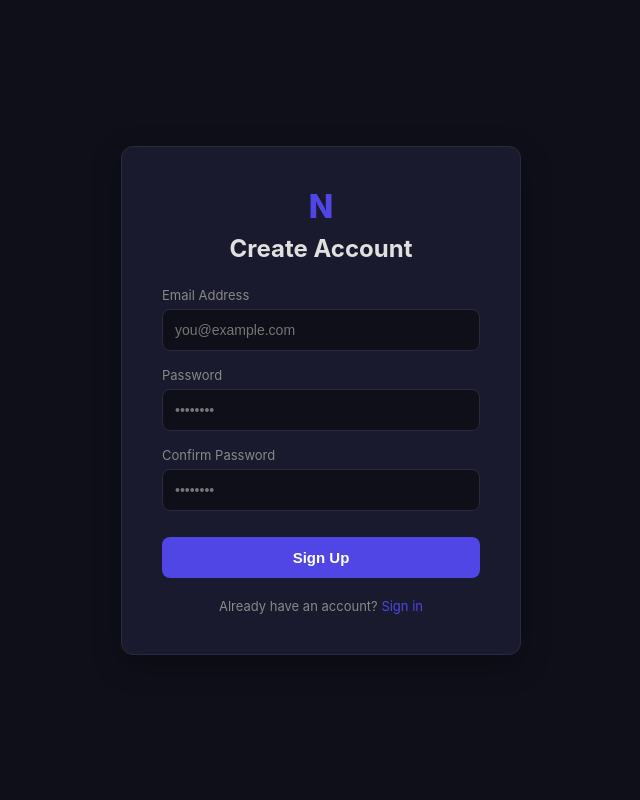
After one commit to hafiz-m-awais/NeuroTutor, a Flask app: page /register in a window 1280 px wide. The commit adds this page. Shown: the whole page, without its empty margins (319-959 px from the left). Run offline with Flask 3, Linux system fonts and the light colour scheme.

Commit message:
feat: implement full-stack AI tutor features including chat interface, debugger, roadmap system, and user authentication

```diff
--- a/app.py
+++ b/app.py
@@ -5,9 +5,11 @@ from cachetools import TTLCache
 from flask import Flask, request, jsonify, render_template, Response, stream_with_context, session
 from flask_limiter import Limiter
 from flask_limiter.util import get_remote_address
+from flask_login import LoginManager, login_user, logout_user, login_required, current_user
 from config import Config
 from modules.validators import validate_request
 from werkzeug.utils import secure_filename
+from modules.models import db, User
 from modules.ai import build_prompt, stream_response, stream_debug, generate_quiz, generate_roadmap, generate_compare, initialize_keys
 logging.basicConfig(
     level=logging.INFO,
@@ -21,15 +23,37 @@ log = logging.getLogger(__name__)
 
 app = Flask(__name__)
 app.secret_key = Config.SECRET_KEY
+app.config['SQLALCHEMY_DATABASE_URI'] = Config.SQLALCHEMY_DATABASE_URI
+app.config['SQLALCHEMY_TRACK_MODIFICATIONS'] = Config.SQLALCHEMY_TRACK_MODIFICATIONS
 app.config.update(
     SESSION_COOKIE_SAMESITE="None",
     SESSION_COOKIE_SECURE=True,
 )
+
+# Initialize Database and LoginManager
+db.init_app(app)
+login_manager = LoginManager()
+login_manager.init_app(app)
+login_manager.login_view = 'login'
+
+@login_manager.user_loader
+def load_user(user_id):
+    return User.query.get(int(user_id))
+
+with app.app_context():
+    db.create_all()
 initialize_keys()
 log.info(f"Total API keys loaded: {len(Config.GEMINI_API_KEYS)}")
 
+def get_real_ip():
+    """Resolve IP correctly behind Hugging Face / Nginx reverse proxy."""
+    forwarded = request.headers.get('X-Forwarded-For')
+    if forwarded:
+        return forwarded.split(',')[0].strip()
+    return request.remote_addr
+
 limiter = Limiter(
-    get_remote_address,
+    get_real_ip,
     app=app,
     default_limits=[Config.RATE_LIMIT_PER_DAY, Config.RATE_LIMIT_PER_HOUR],
     storage_uri="memory://"
@@ -37,9 +61,58 @@ limiter = Limiter(
 
 
 @app.route('/')
+@login_required
 def home():
     log.info("Home accessed")
-    return render_template('index.html')
+    return render_template('index.html', current_user=current_user)
+
+# --- Authentication Routes ---
+
+@app.route('/register', methods=['GET', 'POST'])
+@limiter.limit("5 per minute")
+def register():
+    if request.method == 'GET':
+        return render_template('register.html')
+
+    data = request.json
+    email = data.get('email')
+    password = data.get('password')
+
+    if not email or not password:
+        return jsonify({'error': 'Email and password are required'}), 400
+
+    if User.query.filter_by(email=email).first():
+        return jsonify({'error': 'Email already registered'}), 400
+
+    user = User(email=email)
+    user.set_password(password)
+    db.session.add(user)
+    db.session.commit()
+
+    login_user(user)
+    return jsonify({'success': True, 'message': 'Registration successful'})
+
+@app.route('/login', methods=['GET', 'POST'])
+@limiter.limit("10 per minute")
+def login():
+    if request.method == 'GET':
+        return render_template('login.html')
+
+    data = request.json
+    email = data.get('email')
+    password = data.get('password')
+
+    user = User.query.filter_by(email=email).first()
+    if user and user.check_password(password):
+        login_user(user)
+        return jsonify({'success': True, 'message': 'Logged in successfully'})
+
+    return jsonify({'error': 'Invalid email or password'}), 401
+
+@app.route('/logout', methods=['POST', 'GET'])
+def logout():
+    logout_user()
+    return render_template('login.html', message='Logged out successfully')
 
 
 @app.before_request
@@ -47,9 +120,16 @@ def csrf_origin_check():
     if request.method == 'POST':
         origin = request.headers.get('Origin') or request.headers.get('Referer', '')
         if origin:
+            # Origin present — check it's in our allowlist
             allowed = any(origin.startswith(o) for o in Config.ALLOWED_ORIGINS)
             if not allowed:
                 log.warning(f"CSRF blocked — Origin: {origin}")
+                return jsonify({'error': 'Forbidden'}), 403
+        else:
+            # No Origin/Referer — only allow if AJAX header present (blocks raw curl)
+            xhr = request.headers.get('X-Requested-With', '')
+            if xhr.lower() != 'xmlhttprequest':
+                log.warning(f"CSRF blocked — no Origin/Referer and missing XHR header")
                 return jsonify({'error': 'Forbidden'}), 403
 
 
--- a/config.py
+++ b/config.py
@@ -12,6 +12,8 @@ class Config:
     GROQ_API_KEY = os.getenv('GROQ_API_KEY')
     OPENROUTER_API_KEY = os.getenv('OPENROUTER_API_KEY')
     SECRET_KEY = os.getenv('SECRET_KEY', os.urandom(32).hex())
+    SQLALCHEMY_DATABASE_URI = os.getenv('DATABASE_URL', 'sqlite:///neurotutor.db')
+    SQLALCHEMY_TRACK_MODIFICATIONS = False
     MAX_INPUT_LENGTH = 3000
     MIN_INPUT_LENGTH = 3
     MAX_OUTPUT_TOKENS = 1024
--- a/modules/prompts.py
+++ b/modules/prompts.py
@@ -229,12 +229,24 @@ Keep it concise, encouraging, and student-friendly. Use formatting (bolding) to
 def get_document_qa_prompt(docs: list, question: str) -> str:
     prompt = "You are helping a Pakistani CS student understand the provided documents.\n\n"
 
-    # Partition the 8000 character limit evenly among all documents
-    chars_per_doc = 8000 // max(1, len(docs))
+    # Fix 8: Smarter context — for long docs, include both start AND end
+    # Total budget: 10000 chars, partitioned per document
+    total_budget = 10000
+    chars_per_doc = total_budget // max(1, len(docs))
+    head_chars = int(chars_per_doc * 0.75)  # 75% from start (intro, definitions)
+    tail_chars = int(chars_per_doc * 0.25)  # 25% from end (conclusions, summaries)
 
     for i, doc in enumerate(docs):
+        content = doc['content']
         prompt += f"--- Document {i+1}: {doc['filename']} ---\n"
-        prompt += f"{doc['content'][:chars_per_doc]}\n\n"
+
+        if len(content) > chars_per_doc:
+            # Long document: include head + tail with divider
+            head = content[:head_chars]
+            tail = content[-tail_chars:]
+            prompt += f"{head}\n\n[... document continues ...]\n\n{tail}\n\n"
+        else:
+            prompt += f"{content}\n\n"
 
     prompt += f"Student question: {question}\n\n"
     prompt += "Answer based on the document contents. If the answer requires comparing documents, do so clearly. If the answer is not in the documents, say so clearly.\nKeep the answer concise and educational."
--- a/requirements.txt
+++ b/requirements.txt
@@ -10,3 +10,5 @@ python-dotenv==1.0.1
 Werkzeug==3.1.8
 openpyxl>=3.1.0
 cachetools>=5.3.0
+Flask-SQLAlchemy==3.1.1
+Flask-Login==0.6.3
--- a/static/js/debugger.js
+++ b/static/js/debugger.js
@@ -40,7 +40,7 @@ async function submitDebug() {
   try {
     const res = await fetch('/debug', {
       method: 'POST',
-      headers: { 'Content-Type': 'application/json' },
+      headers: { 'Content-Type': 'application/json', 'X-Requested-With': 'XMLHttpRequest' },
       body: JSON.stringify({ code })
     });
 
--- /dev/null
+++ b/templates/register.html
@@ -0,0 +1,164 @@
+<!doctype html>
+<html lang="en">
+  <head>
+    <meta charset="UTF-8" />
+    <meta name="viewport" content="width=device-width, initial-scale=1.0" />
+    <title>Register - NeuroTutor</title>
+    <link rel="stylesheet" href="/static/css/main.css" />
+    <link rel="stylesheet" href="/static/css/dark.css" />
+    <style>
+      body {
+        display: flex;
+        align-items: center;
+        justify-content: center;
+        height: 100vh;
+        background: var(--bg);
+        color: var(--text);
+        margin: 0;
+        font-family: -apple-system, BlinkMacSystemFont, "Segoe UI", Roboto, Oxygen-Sans, Ubuntu, Cantarell, "Helvetica Neue", sans-serif;
+      }
+      .auth-container {
+        background: var(--card-bg);
+        padding: 40px;
+        border-radius: 12px;
+        border: 1px solid var(--border);
+        box-shadow: 0 10px 30px rgba(0, 0, 0, 0.3);
+        width: 100%;
+        max-width: 400px;
+        text-align: center;
+      }
+      .auth-container h2 {
+        margin-top: 0;
+        margin-bottom: 24px;
+        font-size: 24px;
+      }
+      .input-group {
+        margin-bottom: 16px;
+        text-align: left;
+      }
+      .input-group label {
+        display: block;
+        font-size: 13px;
+        color: var(--subtext);
+        margin-bottom: 6px;
+      }
+      .input-group input {
+        width: 100%;
+        padding: 12px;
+        border: 1px solid var(--border);
+        border-radius: 8px;
+        background: var(--bg);
+        color: var(--text);
+        box-sizing: border-box;
+        font-size: 14px;
+      }
+      .input-group input:focus {
+        outline: none;
+        border-color: var(--accent);
+      }
+      .auth-btn {
+        width: 100%;
+        padding: 12px;
+        background: var(--accent);
+        color: white;
+        border: none;
+        border-radius: 8px;
+        font-size: 15px;
+        font-weight: 600;
+        cursor: pointer;
+        transition: opacity 0.2s;
+        margin-top: 10px;
+      }
+      .auth-btn:hover {
+        opacity: 0.9;
+      }
+      .auth-footer {
+        margin-top: 20px;
+        font-size: 13px;
+        color: var(--subtext);
+      }
+      .auth-footer a {
+        color: var(--accent);
+        text-decoration: none;
+      }
+      .error-msg {
+        color: #f44336;
+        font-size: 13px;
+        margin-bottom: 16px;
+        display: none;
+      }
+    </style>
+  </head>
+  <body class="dark">
+    <div class="auth-container">
+      <div style="font-size: 32px; font-weight: 800; color: var(--accent); margin-bottom: 8px;">N</div>
+      <h2>Create Account</h2>
+
+      <div class="error-msg" id="error-msg"></div>
+
+      <form id="register-form">
+        <div class="input-group">
+          <label>Email Address</label>
+          <input type="email" id="email" required placeholder="you@example.com" />
+        </div>
+        <div class="input-group">
+          <label>Password</label>
+          <input type="password" id="password" required minlength="6" placeholder="••••••••" />
+        </div>
+        <div class="input-group">
+          <label>Confirm Password</label>
+          <input type="password" id="confirm-password" required minlength="6" placeholder="••••••••" />
+        </div>
+        <button type="submit" class="auth-btn" id="submit-btn">Sign Up</button>
+      </form>
+
+      <div class="auth-footer">
+        Already have an account? <a href="/login">Sign in</a>
+      </div>
+    </div>
+
+    <script>
+      document.getElementById('register-form').addEventListener('submit', async (e) => {
+        e.preventDefault();
+        const email = document.getElementById('email').value;
+        const password = document.getElementById('password').value;
+        const confirm = document.getElementById('confirm-password').value;
+        const btn = document.getElementById('submit-btn');
+        const errEl = document.getElementById('error-msg');
+
+        if (password !== confirm) {
+            errEl.textContent = "Passwords do not match.";
+            errEl.style.display = 'block';
+            return;
+        }
+
+        btn.disabled = true;
+        btn.textContent = 'Creating account...';
+        errEl.style.display = 'none';
+
+        try {
+          const res = await fetch('/register', {
+            method: 'POST',
+            headers: { 'Content-Type': 'application/json', 'X-Requested-With': 'XMLHttpRequest' },
+            body: JSON.stringify({ email, password })
+          });
+
+          const data = await res.json();
+          if (res.ok) {
+            window.location.href = '/';
+          } else {
+            errEl.textContent = data.error;
+            errEl.style.display = 'block';
+            btn.disabled = false;
+            btn.textContent = 'Sign Up';
+          }
+        } catch (err) {
+          errEl.textContent = 'Connection error.';
+          errEl.style.display = 'block';
+          btn.disabled = false;
+          btn.textContent = 'Sign Up';
+        }
+      });
+    </script>
+  </body>
+</html>
```
Also changed, not shown: modules/ai.py (+62 -29 lines), modules/models.py (added, +18 -0 lines), static/js/chat.js (+20 -7 lines), static/js/quiz.js (+9 -1 lines), static/js/roadmap.js (+22 -4 lines), templates/index.html (+24 -10 lines), templates/login.html (added, +157 -0 lines).
